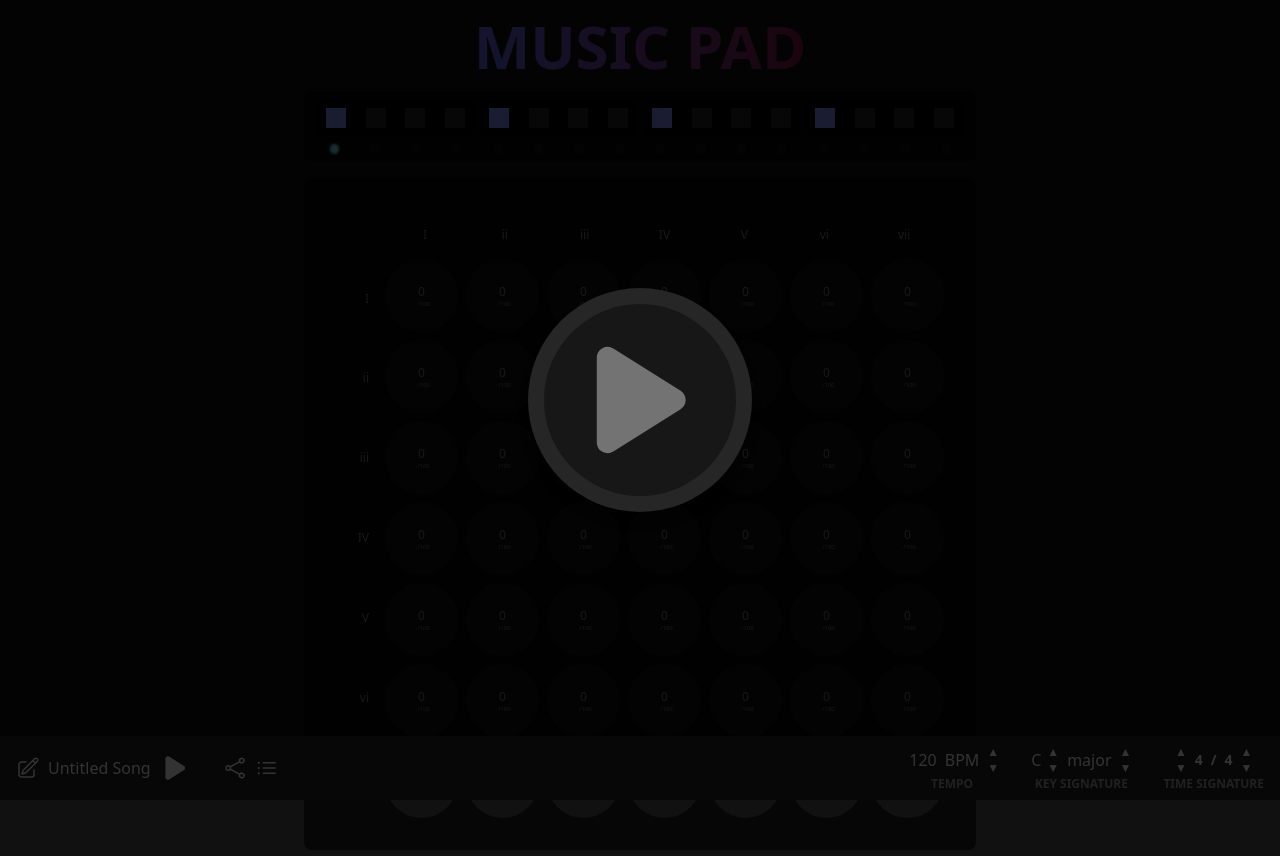
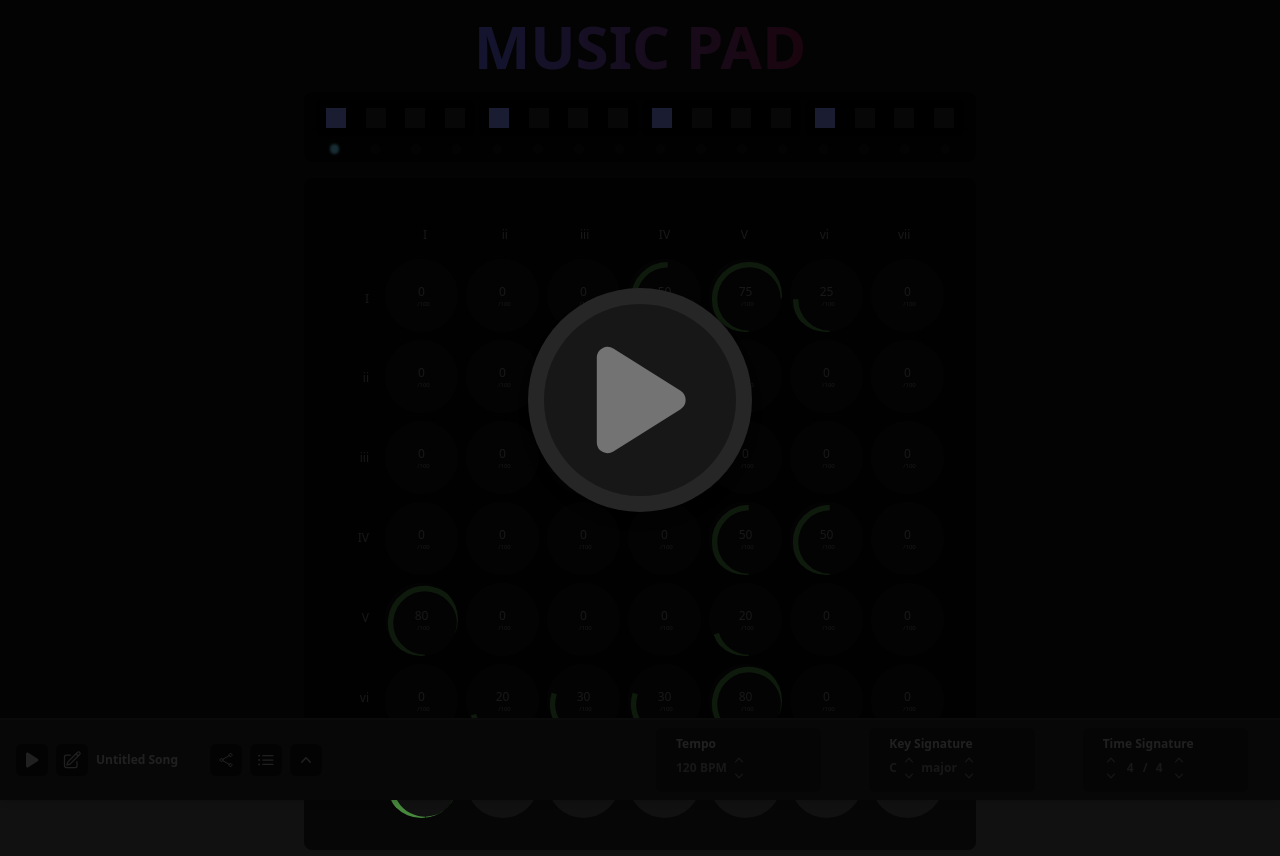
Before and after one commit to SkyIsTheLimit/MusicPad, a Next.js app: page / in a window 1280 px wide. Shown: the top 856 px of the page. Built offline with nearby package versions, Linux system fonts and the light colour scheme.

Commit message:
Project bar redesign.

```diff
--- a/src/components/ProjectBar.tsx
+++ b/src/components/ProjectBar.tsx
@@ -1,4 +1,4 @@
-import { HTMLAttributes } from 'react';
+import { HTMLAttributes, useState } from 'react';
 import { useProjectContext } from './context/project';
 import { useToneContext } from './context/tone';
 import {
@@ -11,7 +11,7 @@ import {
   getPreviousTimeSignatureDenominator,
   getPreviousTimeSignatureNumerator,
 } from './utils';
-import { Edit, List, Play, Share, Stop } from './icons';
+import { ChevronDown, ChevronUp, Edit, List, Play, Share, Stop } from './icons';
 
 export function TransportControls({
   className,
@@ -72,66 +72,62 @@ export function TransportControls({
     ]);
 
   return (
-    <div className={`flex items-start justify-between ${className}`}>
-      <div className='flex flex-col-reverse items-center md:mx-4'>
-        <span className='inline-block text-xs font-bold text-center uppercase text-neutral-400'>
-          Tempo
-        </span>
-        <div className='flex items-center gap-2'>
-          <span className='inline-block w-[2rem] text-right'>{tempo}</span>
+    <div
+      className={`flex flex-1 gap-4 text-xs text-neutral-500 font-bold relative mb-4 md:mb-0 ${className}`}
+    >
+      <div className='flex flex-col flex-1 px-5 py-2 rounded-md md:mx-4 border-neutral-700 bg-neutral-900'>
+        <span className='inline-block font-bold text-neutral-400'>Tempo</span>
+        <div className='flex items-center gap-1'>
+          <span className='inline-block w-[1.25rem] text-left'>{tempo}</span>
           <span>BPM</span>
           <div className='flex flex-col'>
             <button onClick={incrementTempo} className='text-xs'>
-              &#9650;
+              <ChevronUp className='w-4' />
             </button>
             <button onClick={decrementTempo} className='text-xs'>
-              &#9660;
+              <ChevronDown className='w-4' />
             </button>
           </div>
         </div>
       </div>
 
-      {/* <div className='w-1 h-full mx-2 border-r-[0.0625em] border-neutral-600'></div> */}
-
-      <div className='flex flex-col-reverse items-center md:mx-4'>
-        <span className='inline-block text-xs font-bold text-center uppercase text-neutral-400'>
+      <div className='flex flex-col flex-1 px-5 py-2 rounded-md md:mx-4 border-neutral-700 bg-neutral-900'>
+        <span className='inline-block text-xs font-bold text-neutral-400'>
           Key Signature
         </span>
-        <div className='flex items-center gap-2'>
+        <div className='flex items-center gap-1'>
           <span className='inline-block w-[0.5rem]'>{keySignature.root}</span>
           <div className='flex flex-col'>
             <button onClick={incrementRoot} className='text-xs'>
-              &#9650;
+              <ChevronUp className='w-4' />
             </button>
             <button onClick={decrementRoot} className='text-xs'>
-              &#9660;
+              <ChevronDown className='w-4' />
             </button>
           </div>
           <span>{keySignature.mode}</span>
           <div className='flex flex-col'>
             <button onClick={incrementMode} className='text-xs'>
-              &#9650;
+              <ChevronUp className='w-4' />
             </button>
             <button onClick={decrementMode} className='text-xs'>
-              &#9660;
+              <ChevronDown className='w-4' />
             </button>
           </div>
         </div>
       </div>
 
-      {/* <div className='w-1 h-full mx-2 border-r-[0.0625em] border-neutral-600'></div> */}
-
-      <div className='flex flex-col-reverse items-center md:ml-4'>
-        <span className='inline-block text-xs font-bold text-center uppercase text-neutral-400'>
+      <div className='flex flex-col flex-1 px-5 py-2 rounded-md md:mx-4 border-neutral-700 bg-neutral-900'>
+        <span className='inline-block text-xs font-bold text-neutral-400'>
           Time Signature
         </span>
-        <div className='flex items-center gap-2 text-sm font-bold'>
-          <div className='flex flex-col'>
-            <button onClick={incrementNumerator} className='text-xs'>
-              &#9650;
+        <div className='flex items-center gap-2 font-bold'>
+          <div className='flex flex-col gap-0'>
+            <button className='text-xs' onClick={incrementNumerator}>
+              <ChevronUp className='w-4' />
             </button>
-            <button onClick={decrementNumerator} className='text-xs'>
-              &#9660;
+            <button className='text-xs' onClick={decrementNumerator}>
+              <ChevronDown className='w-4' />
             </button>
           </div>
           <span className='inline-block w-[0.5rem]'>{timeSignature[0]}</span>
@@ -139,10 +135,10 @@ export function TransportControls({
           <span>{timeSignature[1]}</span>
           <div className='flex flex-col'>
             <button onClick={incrementDenominator} className='text-xs'>
-              &#9650;
+              <ChevronUp className='w-4' />
             </button>
             <button onClick={decrementDenominator} className='text-xs'>
-              &#9660;
+              <ChevronDown className='w-4' />
             </button>
           </div>
         </div>
@@ -151,39 +147,98 @@ export function TransportControls({
   );
 }
 
-export function ProjectInfo() {
+export function ProjectInfo({
+  onOpen,
+  onClose,
+}: {
+  onOpen: () => void;
+  onClose: () => void;
+}) {
   const { name } = useProjectContext();
   const { transportState, toggleTransport } = useToneContext();
+  const [opened, setOpened] = useState(false);
+
+  function open() {
+    if (onOpen) {
+      onOpen();
+    }
+
+    setOpened(true);
+  }
+
+  function close() {
+    if (onClose) {
+      onClose();
+    }
+
+    setOpened(false);
+  }
 
   return (
-    <div className='flex items-center justify-between flex-1 gap-8 py-8 md:py-0 md:justify-start'>
+    <div className='flex items-center justify-between flex-1 gap-8 py-2 md:py-0 md:justify-start text-neutral-400'>
       <div className='flex items-center gap-2'>
-        <Edit className='w-6' />
-        <span>{name}</span>
         {transportState === 'stopped' && (
-          <button onClick={toggleTransport}>
-            <Play className='w-8' />
+          <button
+            className='rounded-md bg-[#111] w-8 h-8 flex items-center justify-center'
+            onClick={toggleTransport}
+          >
+            <Play className='w-5' />
           </button>
         )}
         {transportState === 'started' && (
-          <button onClick={toggleTransport}>
-            <Stop className='w-8' />
+          <button
+            className='rounded-md bg-[#111] w-8 h-8 flex items-center justify-center'
+            onClick={toggleTransport}
+          >
+            <Stop className='w-5' />
           </button>
         )}
+
+        <button className='rounded-md bg-[#111] w-8 h-8 flex items-center justify-center'>
+          <Edit className='w-5' />
+        </button>
+        <span className='text-xs font-bold'>{name}</span>
       </div>
 
       <div className='flex gap-2'>
-        <Share className='w-6' />
-        <List className='w-6' />
+        <button className='rounded-md text-neutral-400 bg-[#111] w-8 h-8 flex items-center justify-center'>
+          <Share className='w-4' />
+        </button>
+        <button className='rounded-md text-neutral-400 bg-[#111] w-8 h-8 flex items-center justify-center'>
+          <List className='w-5' />
+        </button>
+
+        {!opened ? (
+          <button
+            onClick={open}
+            className='rounded-md text-neutral-400 bg-[#111] w-8 h-8 flex items-center justify-center'
+          >
+            <ChevronUp className='w-5' />
+          </button>
+        ) : (
+          <button
+            onClick={close}
+            className='rounded-md text-neutral-400 bg-[#111] w-8 h-8 flex items-center justify-center'
+          >
+            <ChevronDown className='w-5' />
+          </button>
+        )}
       </div>
     </div>
   );
 }
 
-export function ProjectBar({ children }: HTMLAttributes<HTMLDivElement>) {
+export function ProjectBar() {
+  const [showAdvancedOptions, setShowAdvancedOptions] = useState(false);
+
+  const open = () => setShowAdvancedOptions(true);
+  const close = () => setShowAdvancedOptions(false);
+
   return (
-    <div className='fixed z-10 bottom-0 flex flex-col md:flex-row w-full px-4 py-2 bg-[#222]'>
-      {children}
+    <div className='fixed z-20 bottom-0 flex flex-col md:flex-row w-full px-4 py-2 bg-[#222] border-t-2 border-[#333] shadow-md'>
+      {showAdvancedOptions && <TransportControls />}
+      <ProjectInfo onOpen={open} onClose={close} />
+      <TransportControls className='hidden md:flex' />
     </div>
   );
 }
--- a/src/pages/index.tsx
+++ b/src/pages/index.tsx
@@ -1,11 +1,7 @@
 import { NextPage } from 'next';
 import { useEffect, useState } from 'react';
-import {
-  ProjectBar,
-  ProjectInfo,
-  TransportControls,
-} from '@/components/ProjectBar';
 import { Transport } from 'tone';
+import { ProjectBar } from '@/components/ProjectBar';
 import { ContextStarter } from '@/components/ContextStarter';
 import { SequenceEditor } from '@/components/SequenceEditor';
 import { useToneContext } from '@/components/context/tone';
@@ -17,13 +13,13 @@ import { KnobContainer, KnobGrid } from '@/components/KnobGrid';
 
 const IndexPage: NextPage = () => {
   const [probData, setProbData] = useState([
+    [0, 0, 0, 50, 75, 25, 0],
     [0, 0, 0, 0, 0, 0, 0],
     [0, 0, 0, 0, 0, 0, 0],
-    [0, 0, 0, 0, 0, 0, 0],
-    [0, 0, 0, 0, 0, 0, 0],
-    [0, 0, 0, 0, 0, 0, 0],
-    [0, 0, 0, 0, 0, 0, 0],
-    [0, 0, 0, 0, 0, 0, 0],
+    [0, 0, 0, 0, 50, 50, 0],
+    [80, 0, 0, 0, 20, 0, 0],
+    [0, 20, 30, 30, 80, 0, 0],
+    [100, 0, 0, 0, 0, 0, 0],
   ]);
 
   const [measureCount] = useState(4);
@@ -79,10 +75,7 @@ const IndexPage: NextPage = () => {
 
   return (
     <>
-      <ProjectBar>
-        <ProjectInfo />
-        <TransportControls />
-      </ProjectBar>
+      <ProjectBar />
 
       <ContextStarter />
       <AppTitle />
```
